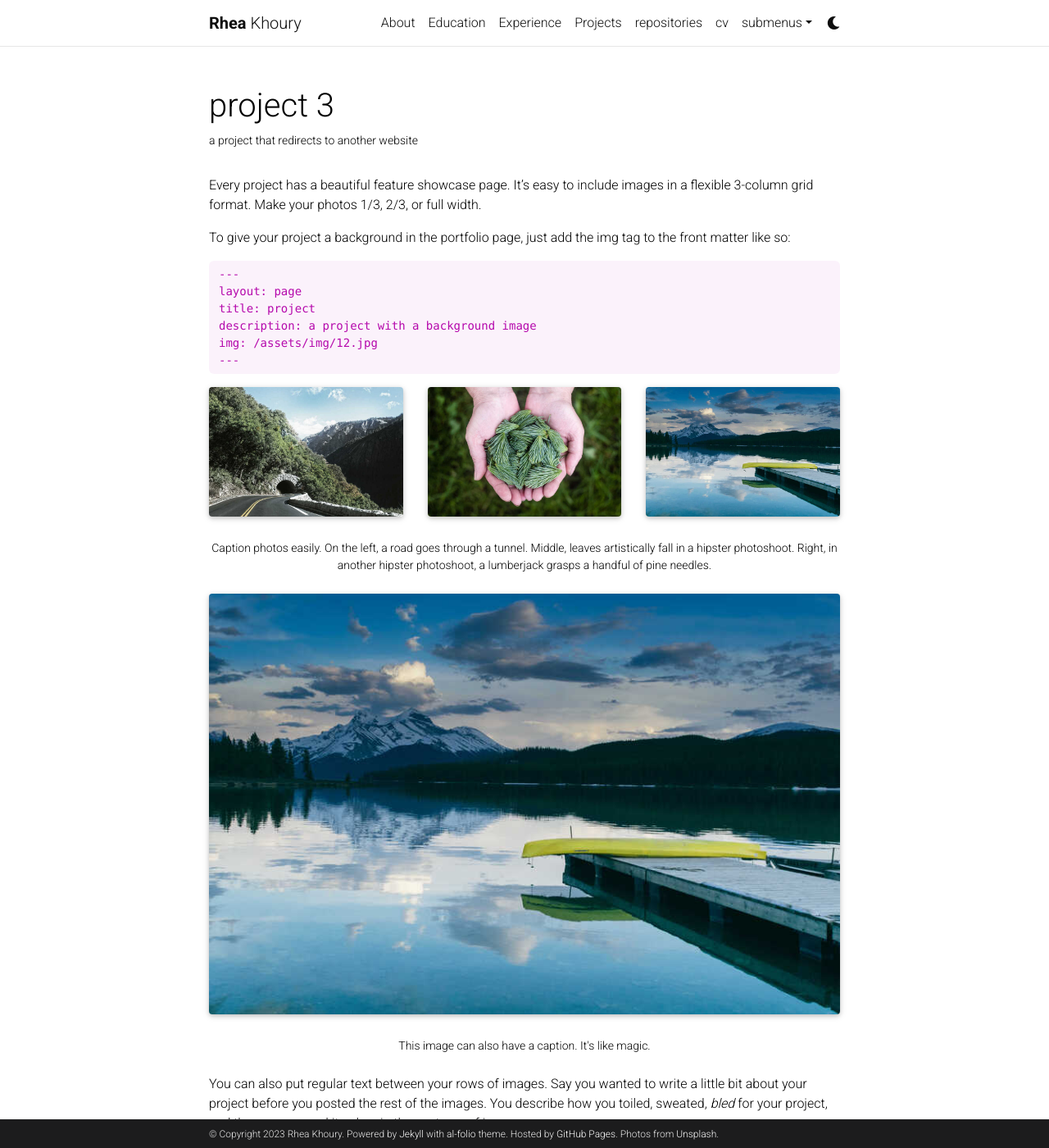
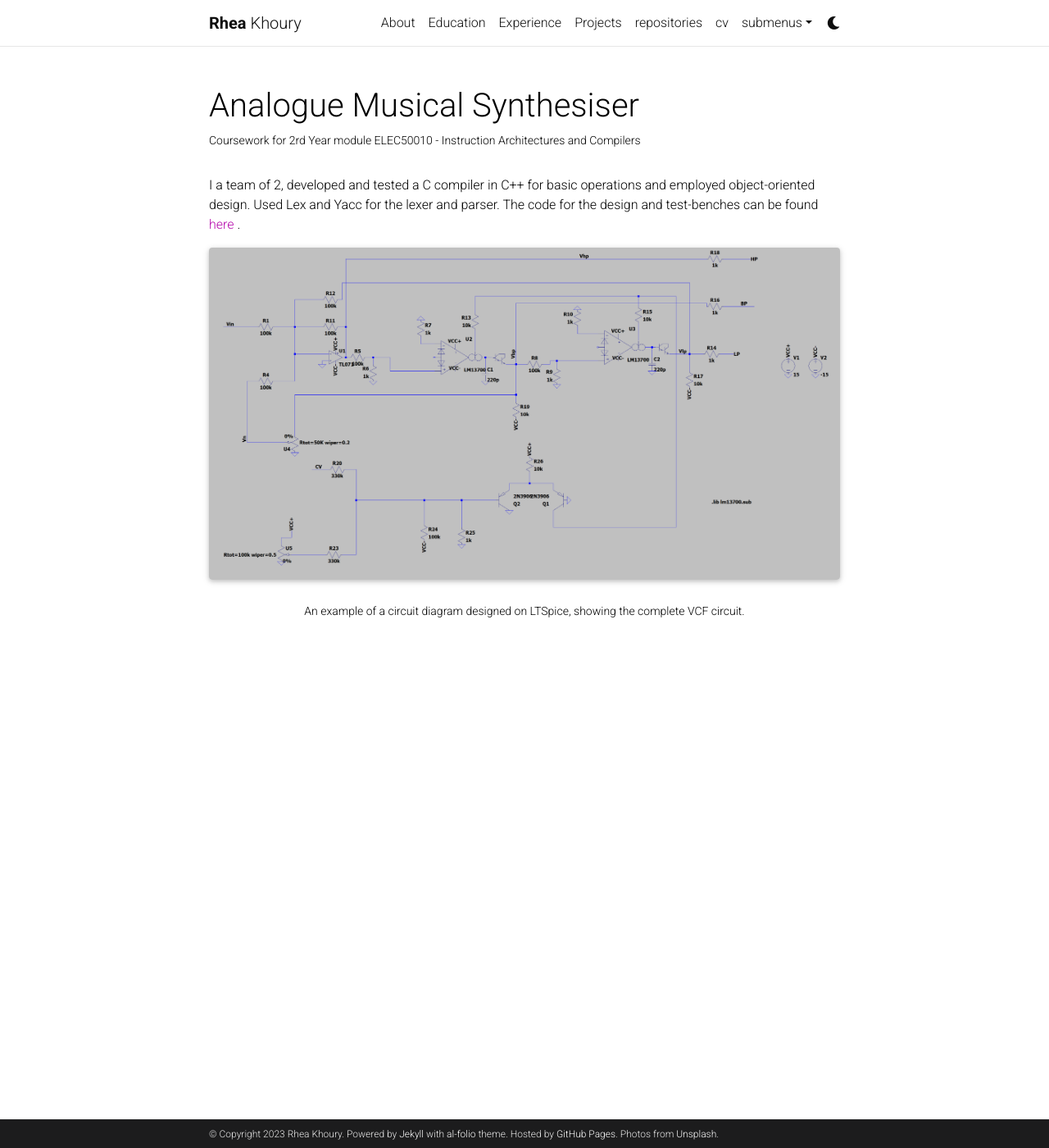
Before and after one commit to rkhoury18/rkhoury18.github.io, a Jekyll site: the page built from _projects/3_project.md, in a window 1280 px wide and 1400 px high. Shown: the whole window at 82% size. Built offline with Jekyll 4.4.1, drawn with Linux system fonts in a browser that asks for light colours; full-size pictures stand in for the smaller copies a plugin makes; comment, search, counter and statistics services are not loaded; a style sheet for code colours, icons or effects is not loaded; some of the changed text lies outside the part shown.

````diff
--- a/_pages/projects.md
+++ b/_pages/projects.md
@@ -5,12 +5,12 @@ permalink: /projects/
 description: A selection of projects - Click on them for details and pictures!
 nav: true
 nav_order: 3
-display_categories: [Coding and Machine Learning Projects, End-of-Year Projects]
+display_categories: [Machine Learning/Software , End-of-Year Projects]
 horizontal: false
 ---
 
 <!-- pages/projects.md -->
-<div class="Projects">
+<div class="projects">
 {%- if site.enable_project_categories and page.display_categories %}
   <!-- Display categorized projects -->
   {%- for category in page.display_categories %}
--- a/_projects/3_project.md
+++ b/_projects/3_project.md
@@ -1,81 +1,20 @@
 ---
 layout: page
-title: project 3
-description: a project that redirects to another website
-img: assets/img/7.jpg
-redirect: https://unsplash.com
+title: Analogue Musical Synthesiser
+description: Coursework for 2rd Year module ELEC50010 - Instruction Architectures and Compilers
+img: assets/img/circuit.png
 importance: 3
-category: work
+category: Machine Learning/ Software
 ---
 
-Every project has a beautiful feature showcase page.
-It's easy to include images in a flexible 3-column grid format.
-Make your photos 1/3, 2/3, or full width.
+I a team of 2, developed and tested a C compiler in C++ for basic operations and employed object-oriented design. Used Lex and Yacc for the lexer and parser. The code for the design and test-benches can be found <a href="https://github.com/rkhoury18/C-compiler">here</a> .
 
-To give your project a background in the portfolio page, just add the img tag to the front matter like so:
-
-    ---
-    layout: page
-    title: project
-    description: a project with a background image
-    img: /assets/img/12.jpg
-    ---
 
 <div class="row">
     <div class="col-sm mt-3 mt-md-0">
-        {% include figure.html path="assets/img/1.jpg" title="example image" class="img-fluid rounded z-depth-1" %}
-    </div>
-    <div class="col-sm mt-3 mt-md-0">
-        {% include figure.html path="assets/img/3.jpg" title="example image" class="img-fluid rounded z-depth-1" %}
-    </div>
-    <div class="col-sm mt-3 mt-md-0">
-        {% include figure.html path="assets/img/5.jpg" title="example image" class="img-fluid rounded z-depth-1" %}
+        {% include figure.html path="assets/img/circuit.png" title="example image" class="img-fluid rounded z-depth-1" %}
     </div>
 </div>
 <div class="caption">
-    Caption photos easily. On the left, a road goes through a tunnel. Middle, leaves artistically fall in a hipster photoshoot. Right, in another hipster photoshoot, a lumberjack grasps a handful of pine needles.
+An example of a circuit diagram designed on LTSpice, showing the complete VCF circuit.
 </div>
-<div class="row">
-    <div class="col-sm mt-3 mt-md-0">
-        {% include figure.html path="assets/img/5.jpg" title="example image" class="img-fluid rounded z-depth-1" %}
-    </div>
-</div>
-<div class="caption">
-    This image can also have a caption. It's like magic.
-</div>
-
-You can also put regular text between your rows of images.
-Say you wanted to write a little bit about your project before you posted the rest of the images.
-You describe how you toiled, sweated, *bled* for your project, and then... you reveal its glory in the next row of images.
-
-
-<div class="row justify-content-sm-center">
-    <div class="col-sm-8 mt-3 mt-md-0">
-        {% include figure.html path="assets/img/6.jpg" title="example image" class="img-fluid rounded z-depth-1" %}
-    </div>
-    <div class="col-sm-4 mt-3 mt-md-0">
-        {% include figure.html path="assets/img/11.jpg" title="example image" class="img-fluid rounded z-depth-1" %}
-    </div>
-</div>
-<div class="caption">
-    You can also have artistically styled 2/3 + 1/3 images, like these.
-</div>
-
-
-The code is simple.
-Just wrap your images with `<div class="col-sm">` and place them inside `<div class="row">` (read more about the <a href="https://getbootstrap.com/docs/4.4/layout/grid/">Bootstrap Grid</a> system).
-To make images responsive, add `img-fluid` class to each; for rounded corners and shadows use `rounded` and `z-depth-1` classes.
-Here's the code for the last row of images above:
-
-{% raw %}
-```html
-<div class="row justify-content-sm-center">
-    <div class="col-sm-8 mt-3 mt-md-0">
-        {% include figure.html path="assets/img/6.jpg" title="example image" class="img-fluid rounded z-depth-1" %}
-    </div>
-    <div class="col-sm-4 mt-3 mt-md-0">
-        {% include figure.html path="assets/img/11.jpg" title="example image" class="img-fluid rounded z-depth-1" %}
-    </div>
-</div>
-```
-{% endraw %}
````
Also changed, not shown: assets/img/lexer.jpg (added).
